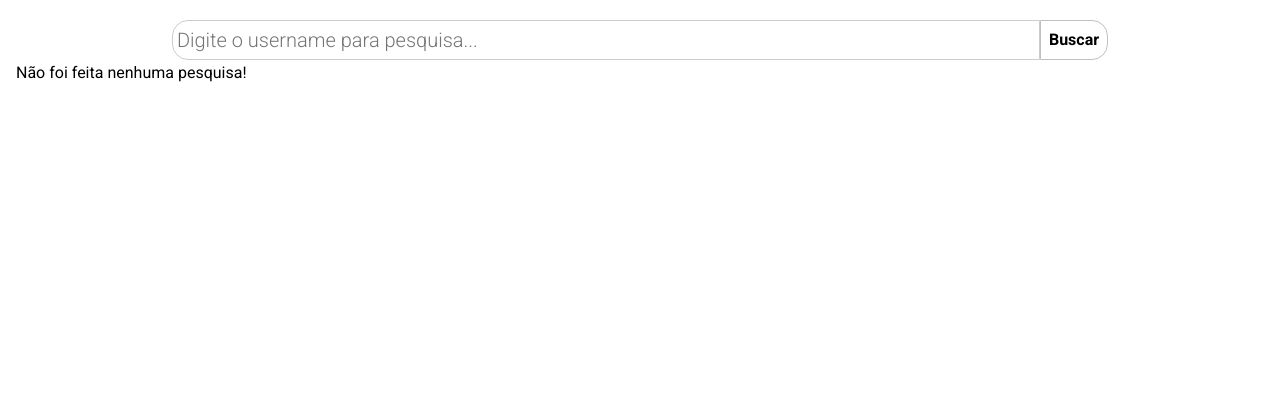
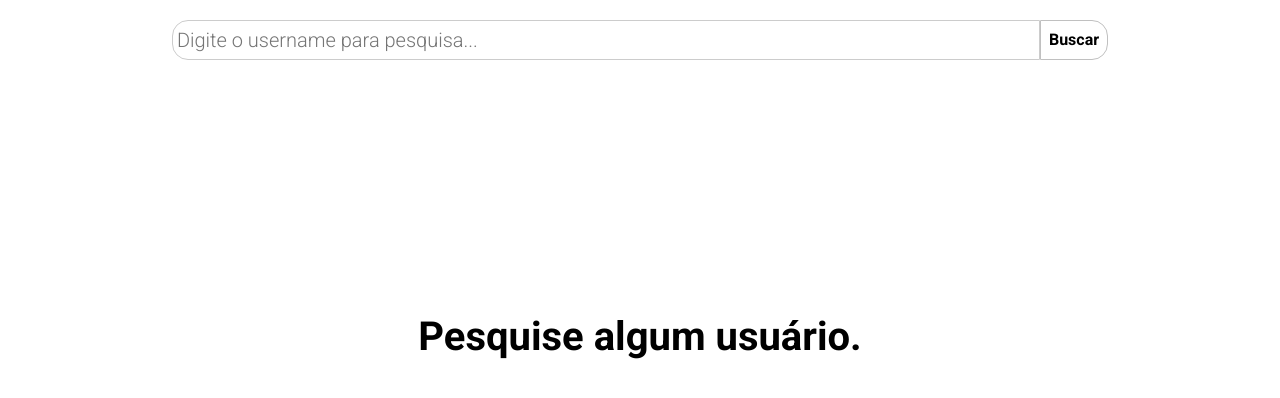
Before and after one commit to wellingtonmont22/search-github-api, a React (Create React App) app: page / in a window 1280 px wide. Shown: the top 398 px of the page. Built offline with nearby package versions, Linux system fonts and the light colour scheme.

Commit message:
styling message element

```diff
--- a/src/App.js
+++ b/src/App.js
@@ -1,8 +1,9 @@
 import Layout from "./components/Layout";
 import Profile from "./components/Profile";
 import Repositories from "./components/Repositories";
+import Loader from "./components/Loader";
+import NoSearch from "./components/NoSearch";
 import useGithub from "./hooks/github-hooks";
-import Loader from "./components/Loader";
 
 const App = () => {
   const { githubState } = useGithub();
@@ -20,7 +21,7 @@ const App = () => {
           )}
         </>
       ) : (
-        <h1>Não foi feita nenhuma pesquisa!</h1>
+        <NoSearch />
       )}
     </Layout>
   );
--- /dev/null
+++ b/src/components/NoSearch/index.js
@@ -0,0 +1,8 @@
+import React from 'react';
+import * as S from './styled';
+
+const NoSearch = () => {
+  return <S.Wrapper>Pesquise algum usuário.</S.Wrapper>;
+}
+
+export default NoSearch;
--- /dev/null
+++ b/src/components/NoSearch/styled.js
@@ -0,0 +1,10 @@
+import styled from "styled-components";
+
+export const Wrapper = styled.div`
+  font-size: 40px;
+  font-weight: bold;
+  display: flex;
+  align-items: center;
+  justify-content: center;
+  margin-top: 20%;
+`;
```
